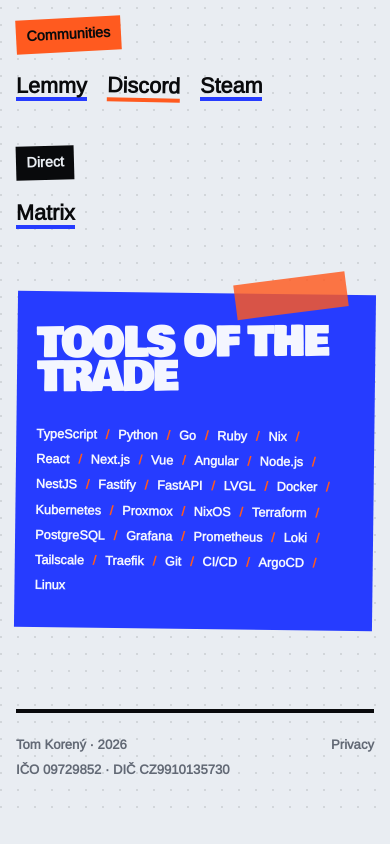
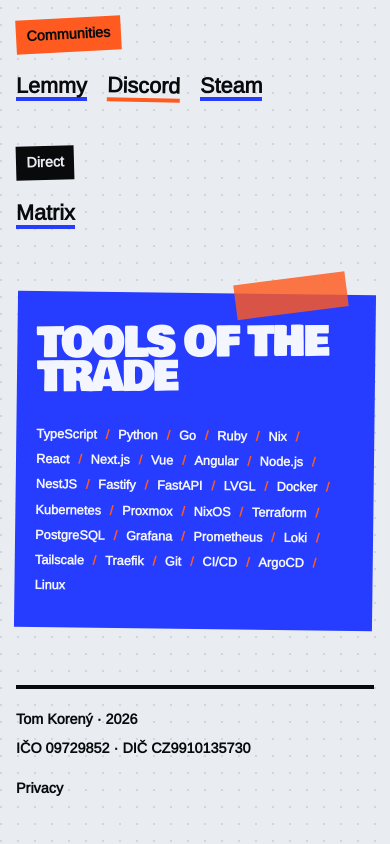
Before and after one commit to tomkoreny/homepage, a Next.js app: page / in a window 390 px wide. Shown: the part 1846-2690 px from the top of the page. Before the commit the page ends 2658 px from the top, so only its background shows below. Built offline with nearby package versions, Linux system fonts and the light colour scheme.

Commit message:
fix: restore mobile footer visibility

```diff
--- a/src/app/globals.css
+++ b/src/app/globals.css
@@ -611,12 +611,23 @@
   }
 
   footer {
-    align-items: flex-start;
-    gap: 1rem;
+    flex-direction: column;
+    align-items: stretch;
+    gap: 1.2rem;
+    margin-top: 3.5rem;
+    padding: 1.25rem 0 0.75rem;
+    color: var(--ink);
+    font-size: 0.9rem;
+    line-height: 1.5;
   }
 
   .footer-identity {
     flex-direction: column;
+    gap: 0.45rem;
+  }
+
+  footer > .footer-link {
+    align-self: flex-start;
   }
 
 
```
Also changed, not shown: 1 other file (tests, documents, lock files or other folders).
